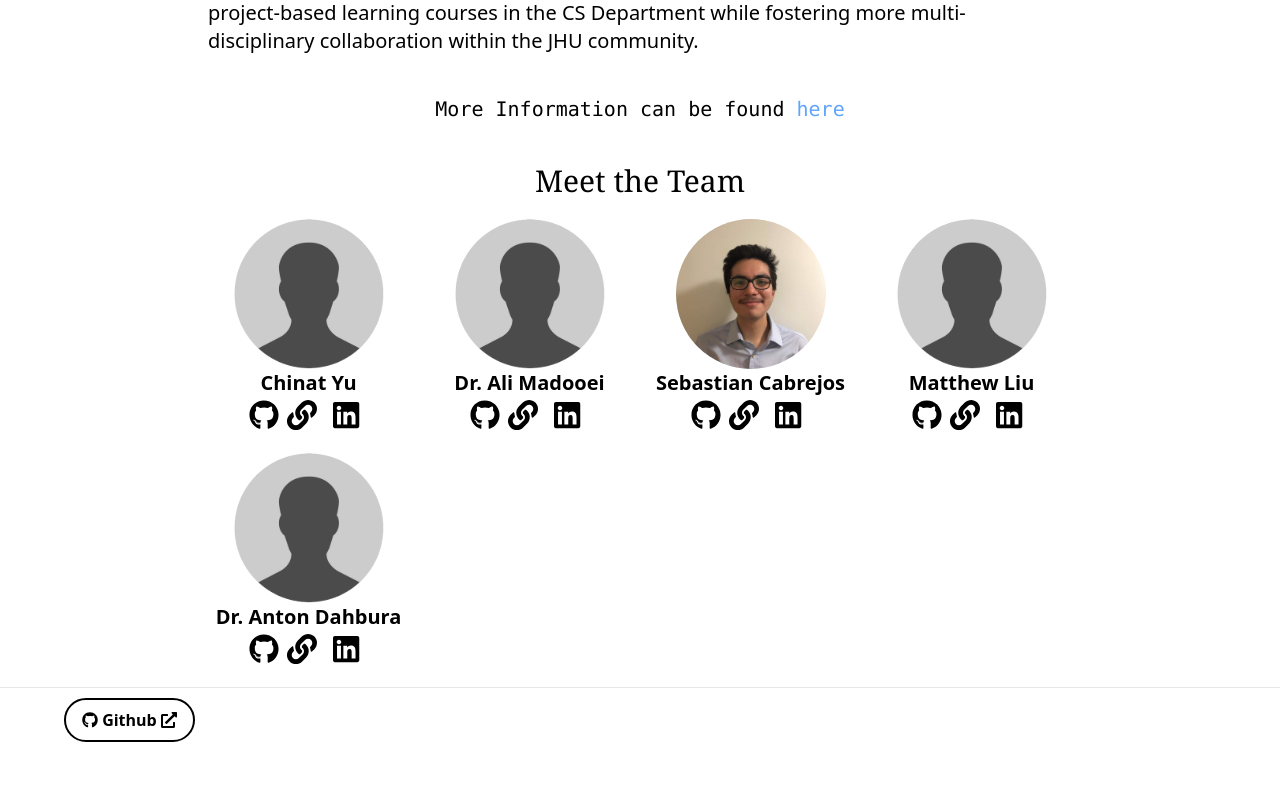
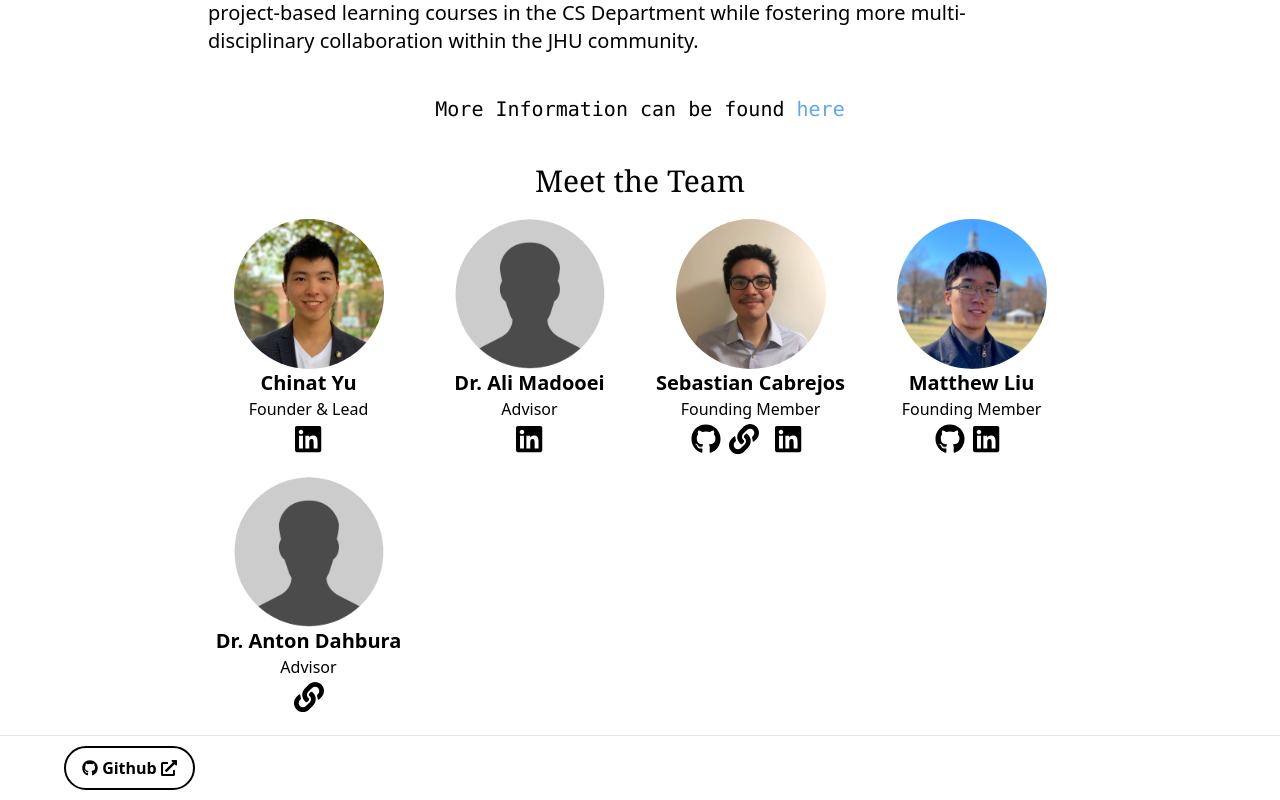
Before and after one commit to Hop-Labs/hoplabs, a Next.js app: page /about in a window 1280 px wide. Shown: the part 422-1222 px from the top of the page. Before the commit the page ends 1174 px from the top, so only its background shows below. Built offline with nearby package versions, Linux system fonts and the light colour scheme.

Commit message:
update about page

```diff
--- a/pages/about.js
+++ b/pages/about.js
@@ -32,7 +32,7 @@ export default function About() {
           community.
         </p>
         <p className="text-xl pt-5 md:px-52 py-5 text-center font-mono">
-          More Information can be found {" "}
+          More Information can be found{" "}
           <a
             target="_blank"
             href="https://cutt.ly/Hoplabs"
@@ -52,12 +52,55 @@ export default function About() {
         <div className="flex flex-col justify-center items-center">
           <Image
             className="rounded-full"
+            src="/profiles/chinatyu.jpeg"
+            alt="1"
+            width={150}
+            height={150}
+          />
+          <h1 className="text-xl font-semibold">Chinat Yu</h1>
+          <h1 className="text-base">Founder & Lead</h1>
+          <h1 className="text-3xl font-semibold">
+            <a
+              className="px-2"
+              target="_blank"
+              href="https://www.linkedin.com/in/chinat-yu/"
+              rel="noreferrer"
+            >
+              <FontAwesomeIcon icon={faLinkedin} />
+            </a>
+          </h1>
+        </div>
+        <div className="flex flex-col justify-center items-center">
+          <Image
+            className="rounded-full"
             src="/profiles/placeholder-profile.png"
             alt="1"
             width={150}
             height={150}
           />
-          <h1 className="text-xl font-semibold">Chinat Yu</h1>
+          <h1 className="text-xl font-semibold">Dr. Ali Madooei</h1>
+          <h1 className="text-base">Advisor</h1>
+          <h1 className="text-3xl font-semibold">
+            <a
+              className="px-2"
+              target="_blank"
+              href="https://www.linkedin.com/in/alimadooei/"
+              rel="noreferrer"
+            >
+              <FontAwesomeIcon icon={faLinkedin} />
+            </a>
+          </h1>
+        </div>
+        <div className="flex flex-col justify-center items-center">
+          <Image
+            className="rounded-full"
+            src="/profiles/SC.jpg"
+            alt="1"
+            width={150}
+            height={150}
+          />
+          <h1 className="text-xl font-semibold">Sebastian Cabrejos</h1>
+          <h1 className="text-base">Founding Member</h1>
           <h1 className="text-3xl font-semibold">
             <a
               target="_blank"
@@ -87,16 +130,17 @@ export default function About() {
         <div className="flex flex-col justify-center items-center">
           <Image
             className="rounded-full"
-            src="/profiles/placeholder-profile.png"
+            src="/profiles/mattliu.jpeg"
             alt="1"
             width={150}
             height={150}
           />
-          <h1 className="text-xl font-semibold">Dr. Ali Madooei</h1>
+          <h1 className="text-xl font-semibold">Matthew Liu</h1>
+          <h1 className="text-base">Founding Member</h1>
           <h1 className="text-3xl font-semibold">
             <a
               target="_blank"
-              href="https://github.com/Boccca2014"
+              href="https://github.com/MattLiu-mygit"
               rel="noreferrer"
             >
               <FontAwesomeIcon icon={faGithub} />
@@ -104,85 +148,7 @@ export default function About() {
             <a
               className="px-2"
               target="_blank"
-              href="https://sebastiancabrejos.com/"
-              rel="noreferrer"
-            >
-              <FontAwesomeIcon icon={faLink} />
-            </a>
-            <a
-              className="px-2"
-              target="_blank"
-              href="https://www.linkedin.com/in/sebastian-c2022/"
-              rel="noreferrer"
-            >
-              <FontAwesomeIcon icon={faLinkedin} />
-            </a>
-          </h1>
-        </div>
-        <div className="flex flex-col justify-center items-center">
-          <Image
-            className="rounded-full"
-            src="/profiles/SC.jpg"
-            alt="1"
-            width={150}
-            height={150}
-          />
-          <h1 className="text-xl font-semibold">Sebastian Cabrejos</h1>
-          <h1 className="text-3xl font-semibold">
-            <a
-              target="_blank"
-              href="https://github.com/Boccca2014"
-              rel="noreferrer"
-            >
-              <FontAwesomeIcon icon={faGithub} />
-            </a>
-            <a
-              className="px-2"
-              target="_blank"
-              href="https://sebastiancabrejos.com/"
-              rel="noreferrer"
-            >
-              <FontAwesomeIcon icon={faLink} />
-            </a>
-            <a
-              className="px-2"
-              target="_blank"
-              href="https://www.linkedin.com/in/sebastian-c2022/"
-              rel="noreferrer"
-            >
-              <FontAwesomeIcon icon={faLinkedin} />
-            </a>
-          </h1>
-        </div>
-        <div className="flex flex-col justify-center items-center">
-          <Image
-            className="rounded-full"
-            src="/profiles/placeholder-profile.png"
-            alt="1"
-            width={150}
-            height={150}
-          />
-          <h1 className="text-xl font-semibold">Matthew Liu</h1>
-          <h1 className="text-3xl font-semibold">
-            <a
-              target="_blank"
-              href="https://github.com/Boccca2014"
-              rel="noreferrer"
-            >
-              <FontAwesomeIcon icon={faGithub} />
-            </a>
-            <a
-              className="px-2"
-              target="_blank"
-              href="https://sebastiancabrejos.com/"
-              rel="noreferrer"
-            >
-              <FontAwesomeIcon icon={faLink} />
-            </a>
-            <a
-              className="px-2"
-              target="_blank"
-              href="https://www.linkedin.com/in/sebastian-c2022/"
+              href="https://www.linkedin.com/in/matthew-liu-75a09b137/"
               rel="noreferrer"
             >
               <FontAwesomeIcon icon={faLinkedin} />
@@ -198,29 +164,15 @@ export default function About() {
             height={150}
           />
           <h1 className="text-xl font-semibold">Dr. Anton Dahbura</h1>
+          <h1 className="text-base">Advisor</h1>
           <h1 className="text-3xl font-semibold">
-            <a
-              target="_blank"
-              href="https://github.com/Boccca2014"
-              rel="noreferrer"
-            >
-              <FontAwesomeIcon icon={faGithub} />
-            </a>
             <a
               className="px-2"
               target="_blank"
-              href="https://sebastiancabrejos.com/"
+              href="https://engineering.jhu.edu/faculty/anton-dahbura/"
               rel="noreferrer"
             >
               <FontAwesomeIcon icon={faLink} />
-            </a>
-            <a
-              className="px-2"
-              target="_blank"
-              href="https://www.linkedin.com/in/sebastian-c2022/"
-              rel="noreferrer"
-            >
-              <FontAwesomeIcon icon={faLinkedin} />
             </a>
           </h1>
         </div>
```
Also changed, not shown: public/profiles/chinatyu.jpeg (added), public/profiles/mattliu.jpeg (added).
